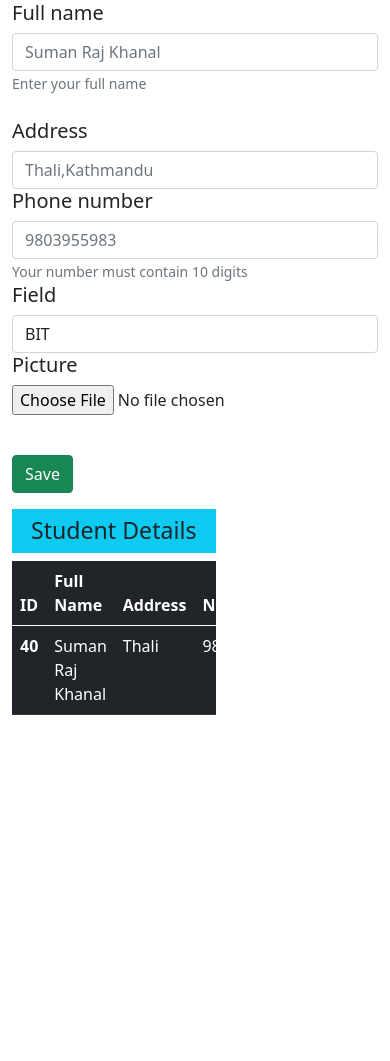
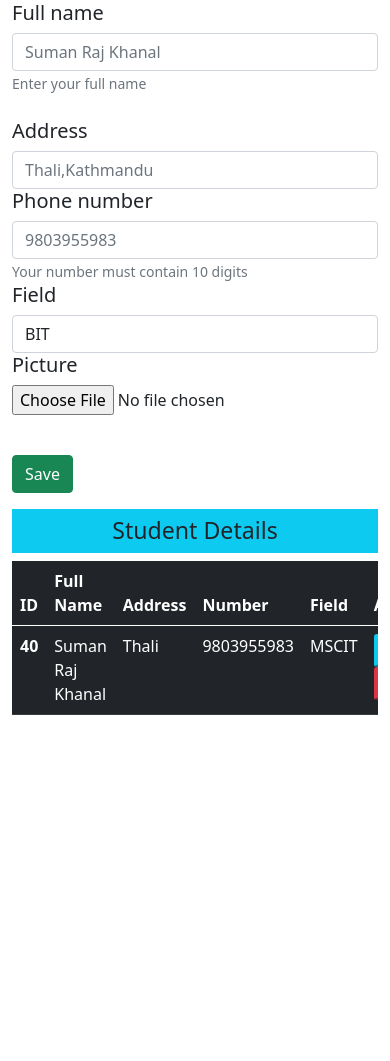
Before and after one commit to srksuman/DJANGO-CRUD-PROJECT, a Django app: page / in a window 390 px wide. Shown: the part 194-1255 px from the top of the page. Run offline with Django 3.2, Linux system fonts and the light colour scheme; data comes from the database, SQL or seed files in the repository.

Commit message:
Responsive design

```diff
--- a/operations/templates/html/index.html
+++ b/operations/templates/html/index.html
@@ -15,7 +15,7 @@
 </div>
 
 
-<div class="col-7">
+<div class="col-md-7">
 <h3 class="bg-info p-2 text-center mt-3">Student Details</h3>
 <div class="overflow-scroll" style="height:500px;width:100%">
 {% include 'html/table.html' %}
```
